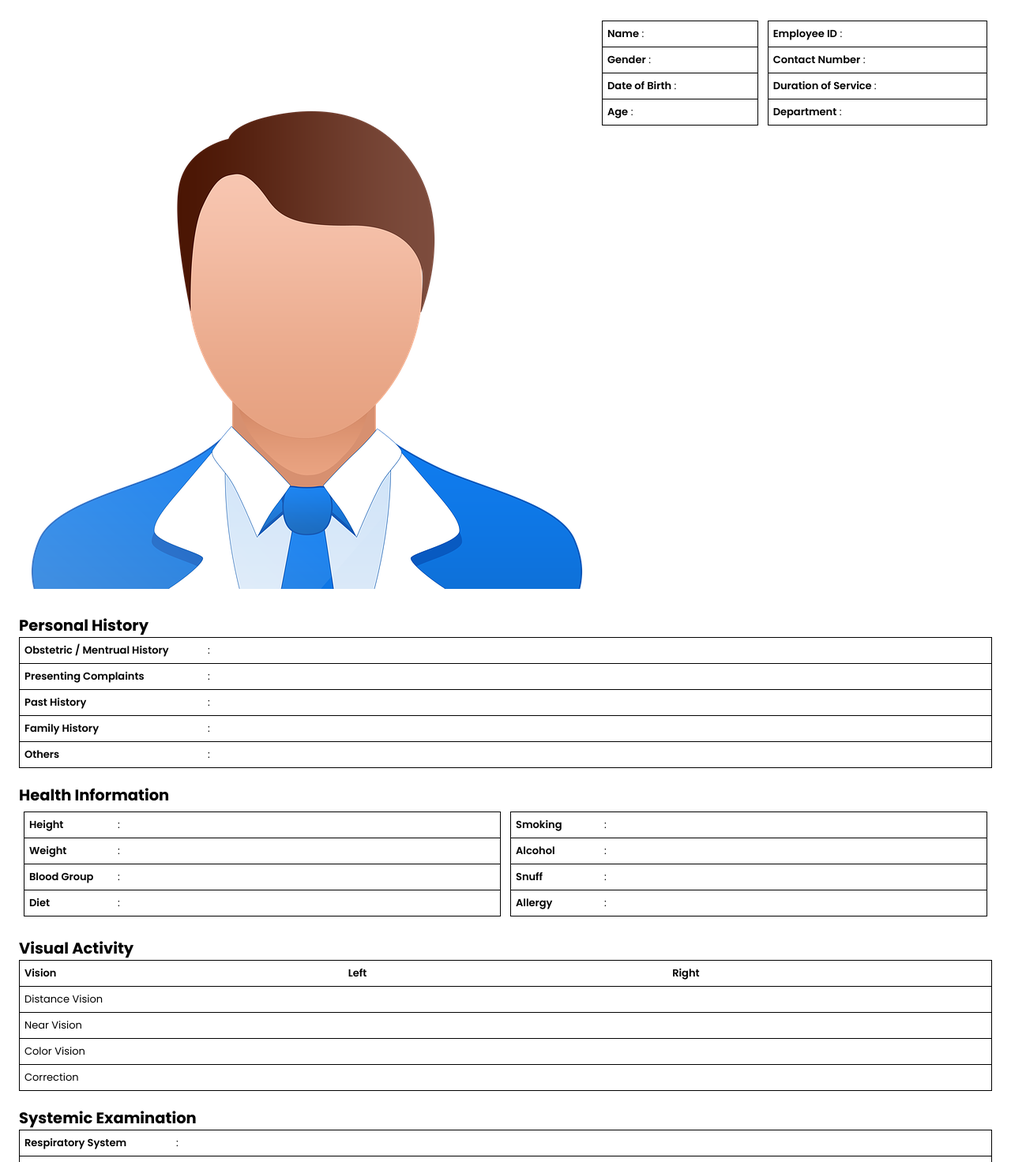
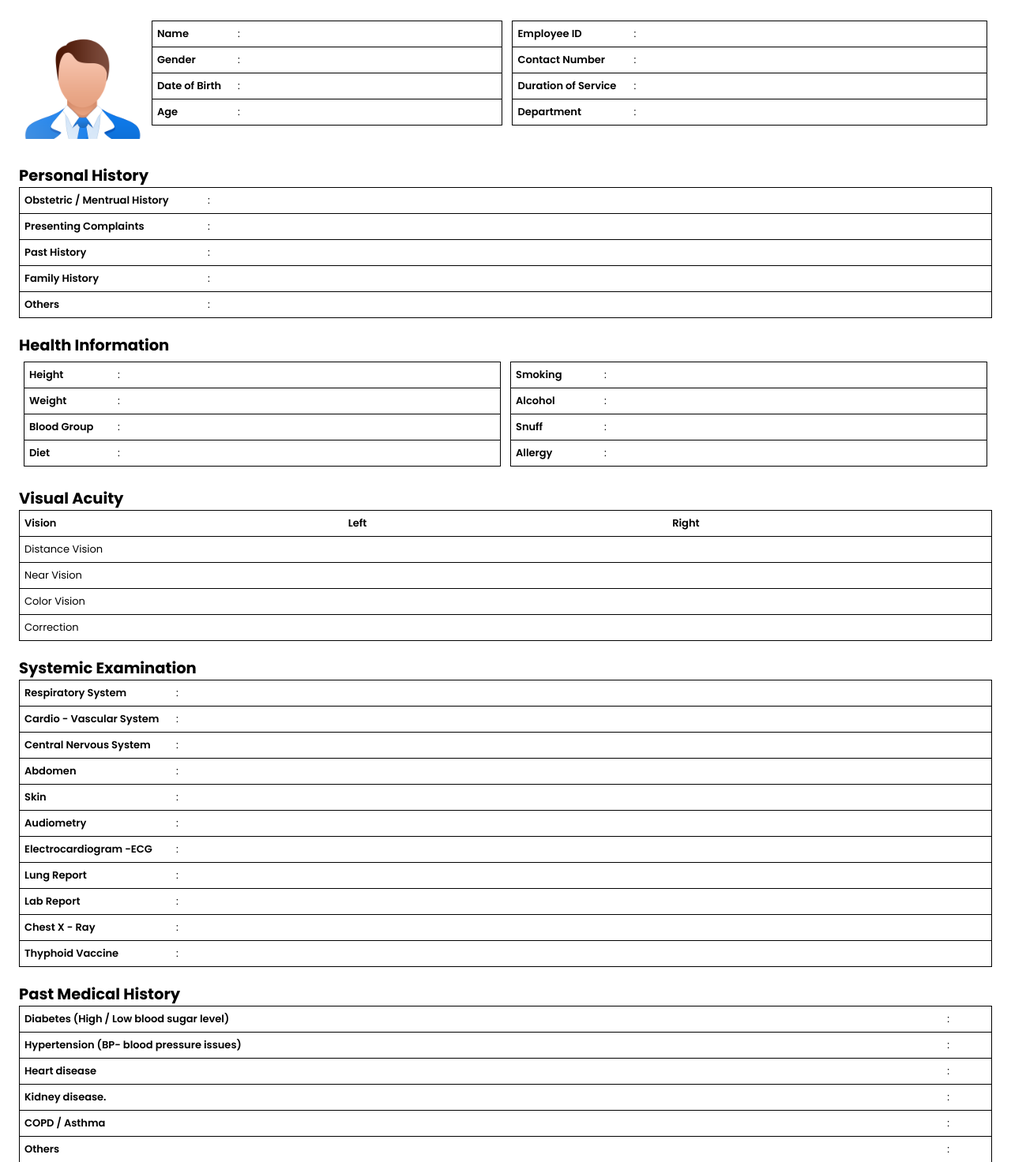
Before and after one commit to Shubham-Gupta312/survey-form, a CodeIgniter 4 app: the page made by app/Views/superadmin/ViewPdf.php in a window 1280 px wide. Shown: the part 427-1899 px from the top of the page at 79% size. Run offline with PHP 8.4 and a stand-in for CodeIgniter, Linux system fonts and the light colour scheme; the template is opened without the code that fills it, so the values that code supplies are empty; some libraries are stand-ins or nearby versions.

Commit message:
:update pdf detail

```diff
--- a/app/Config/Routes.php
+++ b/app/Config/Routes.php
@@ -31,6 +31,7 @@ $routes->group('superadmin', static function ($routes) {
     $routes->post('editProfileImage', 'SuperAdminController::editProfileImage', ['filter' => 'IsSuperAdmin']);
     $routes->get('viewUserData?(:any)', 'SuperAdminController::viewUserData/$1', ['filter' => 'IsSuperAdmin']);
     $routes->get('generatePdf?(:any)', 'SuperAdminController::generatePdf/$1', ['filter' => 'IsSuperAdmin']);
+    $routes->get('pdf', 'SuperAdminController::viewPdf', ['filter' => 'IsSuperAdmin']);
 });
 
 
--- a/app/Controllers/SuperAdminController.php
+++ b/app/Controllers/SuperAdminController.php
@@ -672,6 +672,11 @@ class SuperAdminController extends BaseController
 
         return view('superadmin/ViewData', $data);
     }
+    public function viewPdf()
+    {
+        return view('superadmin/ViewPdf');
+    }
+
     public function generatePdf()
     {
         $id = service('request')->getGet('i');
--- a/app/Views/superadmin/ViewPdf.php
+++ b/app/Views/superadmin/ViewPdf.php
@@ -8,6 +8,32 @@ function calculateAge($dob)
     // Format the age
     $formattedAge = $age->y . ' years ' . $age->m . ' months';
     return $formattedAge;
+}
+
+$degree = '';
+$imgSrc = '';
+$kmc = '';
+if (isset($hospital[0]['doctorName'])) {
+    switch ($hospital[0]['doctorName']) {
+        case 'Dr. Mamata Patil':
+            $degree = 'MBBS, MPH';
+            $kmc = 'KMC No : 50016';
+            $imgSrc = 'http://localhost/rm_hospital/public/assets/images/mamata.jpg';
+            break;
+        case 'Dr. Dharani Kumar K S':
+            $degree = 'MBBS, MD, Internal Medicine Consultant Physician';
+            $kmc = 'KMC No : 97149';
+            $imgSrc = 'http://localhost/rm_hospital/public/assets/images/sign.jpeg';
+            break;
+        case 'Dr. Thripuramba R':
+            $degree = 'MBBS';
+            $kmc = 'KMC No : 23963';
+            $imgSrc = 'http://localhost/rm_hospital/public/assets/images/thripurmba.jpg';
+            break;
+        default:
+            $imgSrc = '';
+            break;
+    }
 }
 ?>
 
@@ -101,7 +127,6 @@ function calculateAge($dob)
 
     <div class="report-container">
         <div class="center-align hospital">
-            <!-- <img src="public/assets/images/RMH.png" style="width: 100%;" /> -->
             <img src="http://localhost/rm_hospital/public/assets/images/RMH.png" style="width: 100%;" />
         </div>
 
@@ -139,64 +164,53 @@ function calculateAge($dob)
                 <td width="100" class="no-border">
                     <?php if (isset($hospital[0]['photo']) && !empty($hospital[0]['photo'])): ?>
                         <img src="<?= 'http://localhost/rm_hospital/public/assets/images/uploads/' . $hospital[0]['photo'] ?>"
-                            width="132" />
+                            width="150" />
                     <?php else: ?>
-                        <img src="http://localhost/rm_hospital/public/assets/images/profile.png" />
+                        <img src="<?= 'http://localhost/rm_hospital/public/assets/images/Profile.png' ?>" width="150" />
                     <?php endif; ?>
 
                 </td>
                 <td class="no-border">
                     <table>
                         <tr>
-                            <td><strong>Name</strong> : <?= isset($hospital[0]['name']) ? $hospital[0]['name'] : '' ?>
-                            </td>
-
+                            <th width="90">Name</th>
+                            <td>: <?= isset($hospital[0]['name']) ? $hospital[0]['name'] : '' ?></td>
                         </tr>
                         <tr>
-                            <td><strong>Gender</strong> :
-                                <?= isset($hospital[0]['gender']) ? $hospital[0]['gender'] : '' ?>
-                            </td>
-
+                            <th>Gender </th>
+                            <td>: <?= isset($hospital[0]['gender']) ? $hospital[0]['gender'] : '' ?></td>
                         </tr>
                         <tr>
-
-                            <td><strong>Date of Birth</strong> :
+                            <th>Date of Birth</th>
+                            <td>:
                                 <?= isset($hospital[0]['dob']) ? date('d M Y', strtotime($hospital[0]['dob'])) : '' ?>
                             </td>
                         </tr>
                         <tr>
-
-                            <td><strong>Age</strong> :
-                                <?= isset($hospital[0]['dob']) ? calculateAge($hospital[0]['dob']) : '' ?>
-                            </td>
+                            <th>Age</th>
+                            <td>: <span id="age"></span></td>
                         </tr>
                     </table>
                 </td>
                 <td class="no-border">
                     <table>
                         <tr>
-
-                            <td><strong>Employee ID</strong> :
-                                <?= isset($hospital[0]['emp_id']) ? $hospital[0]['emp_id'] : '' ?>
-                            </td>
+                            <th width="135">Employee ID </th>
+                            <td>: <?= isset($hospital[0]['emp_id']) ? $hospital[0]['emp_id'] : '' ?> </td>
                         </tr>
                         <tr>
-
-                            <td><strong>Contact Number</strong> :
-                                <?= isset($hospital[0]['phone']) ? $hospital[0]['phone'] : '' ?>
-                            </td>
+                            <th>Contact Number</th>
+                            <td>: <?= isset($hospital[0]['phone']) ? $hospital[0]['phone'] : '' ?></td>
                         </tr>
                         <tr>
-
-                            <td><strong>Duration of Service </strong> :
+                            <th>Duration of Service </th>
+                            <td>:
                                 <?= isset($hospital[0]['service_dur']) ? $hospital[0]['service_dur'] . ' years' : '' ?>
                             </td>
                         </tr>
                         <tr>
-
-                            <td><strong>Department</strong> :
-                                <?= isset($hospital[0]['dept']) ? $hospital[0]['dept'] : '' ?>
-                            </td>
+                            <th>Department</th>
+                            <td>: <?= isset($hospital[0]['dept']) ? $hospital[0]['dept'] : '' ?></td>
                         </tr>
                     </table>
                 </td>
@@ -287,7 +301,7 @@ function calculateAge($dob)
 
         <br>
 
-        <h2>Visual Activity</h2>
+        <h2>Visual Acuity</h2>
         <table>
             <tr>
                 <th width="33%">Vision </th>
@@ -415,19 +429,23 @@ function calculateAge($dob)
             <b>Fit to work under specific advice as mentioned above</b>
         </div>
 
-        <table class="no-border" style="margin-top: 100px;">
+        <table class="no-border" style="margin-top: 80px;">
             <tr>
-                <td class="no-border" style="vertical-align: bottom;">
-                    <img src="http://localhost/rm_hospital/public/assets/images/seal.jpeg" />
-                    <h5>Rangadore Memorial Hospital<br> Bangalore - 560 004</h5>
-                </td>
                 <td width="300" class="no-border">
-                    <div class="center-align">
-                        <img src="http://localhost/rm_hospital/public/assets/images/sign.jpeg"> <br>
-                        <b>Dr. Suresh Iyer</b> <br>
-                        KMC No : KM209856 <br>
+                    <div class="">
+                        <img id="sign" src="<?= $imgSrc ?>" width="200"> <br>
+                        <b
+                            id="dr"><?= isset($hospital[0]['doctorName']) ? ucwords($hospital[0]['doctorName']) : '' ?></b>
+                        <br>
+                        <span id="deg"><?= $degree ?></span> <br>
+                        <span id="kmc"><?= $kmc ?></span> <br>
                         Facility Name : Rangadore Memorial Hospital
                     </div>
+                    <!-- </td>
+                        <td class="no-border" style="vertical-align: bottom;"> -->
+                    <img src="http://localhost/rm_hospital/public/assets/images/seal.jpeg" width="150"
+                        style="margin-top: 10px;" />
+                    <h5>Rangadore Memorial Hospital<br> Bangalore - 560 004</h5>
                 </td>
             </tr>
         </table>
```
Also changed, not shown: 7 other files.
